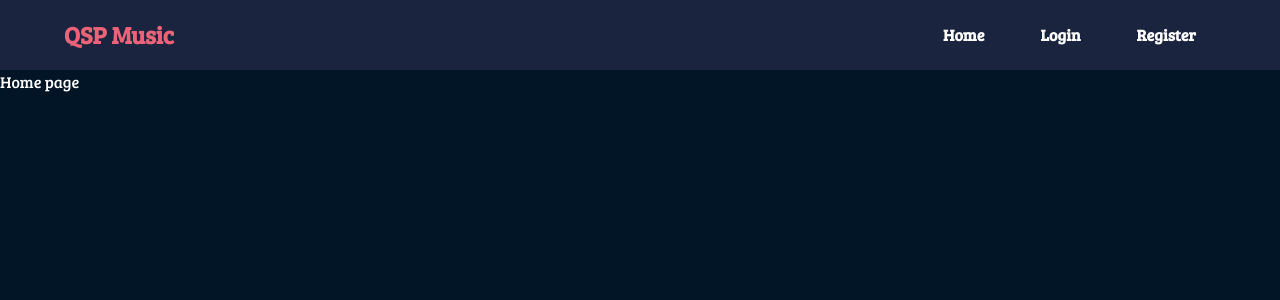
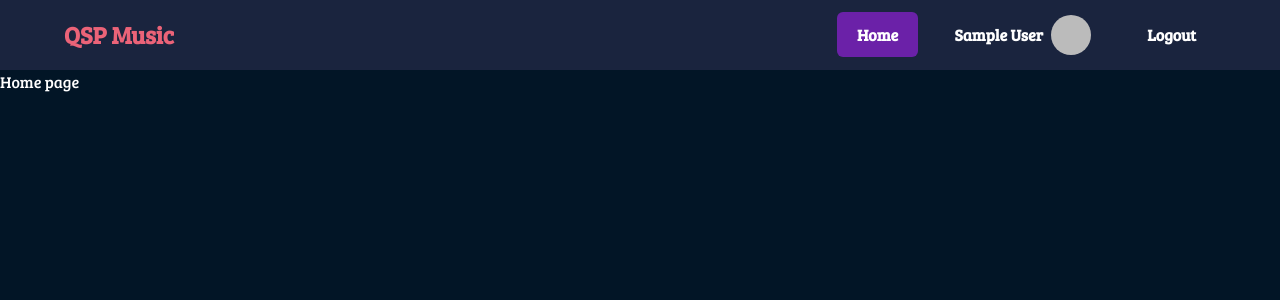
Before and after one commit to pranavsinggh/live-music-firebase, a React (Vite) app: page / in a window 1280 px wide. Shown: the top 300 px of the page. Built offline with nearby package versions, Linux system fonts and the light colour scheme; no server answers; sample sign-in values are in the browser's storage.

Commit message:
added user link

```diff
--- a/src/components/auth/Login.jsx
+++ b/src/components/auth/Login.jsx
@@ -31,7 +31,6 @@ const Login = () => {
     e.preventDefault();
     try {
       let data = await signInWithEmailAndPassword(__AUTH, email, password);
-      console.log(data);
       if (data.user.emailVerified === true) {
         toast.success("User logged in");
         navigate("/");
--- a/src/components/navbar block/Menu.jsx
+++ b/src/components/navbar block/Menu.jsx
@@ -1,21 +1,33 @@
+import { useContext } from "react";
 import { NavLink } from "react-router-dom";
+import { AuthContextAPI } from "../../context/AuthContext";
+import { signOut } from "firebase/auth";
+import { __AUTH } from "../../backend/firebase";
+import toast from "react-hot-toast";
 
 const Menu = () => {
+  let { authUser } = useContext(AuthContextAPI);
+
+  const logout = async () => {
+    try {
+      await signOut(__AUTH);
+      window.localStorage.removeItem("TOKEN");
+      toast.success("User logged out");
+      window.location.assign("/");
+    } catch (error) {
+      toast.error(error.message);
+    }
+  };
+
+  let AnonymousUser = () => {
     return (
-    <aside>
-      <nav>
-        <ul className="flex gap-4">
-          <li>
-            <NavLink
-              to="/"
-              className="text-white active:bg-[#4a3e60cc] hover:bg-purple-800 px-5 py-3 font-semibold pointer-events-auto rounded-md"
-            >
-              Home
-            </NavLink>
-          </li>
+      <>
         <li>
           <NavLink
             to="/auth/login"
+            style={({ isActive }) => ({
+              background: isActive ? "#6b21a8" : "",
+            })}
             className="text-white active:bg-[#4a3e60cc] hover:bg-purple-800 px-5 py-3 font-semibold pointer-events-auto rounded-md"
           >
             Login
@@ -24,11 +36,67 @@ const Menu = () => {
         <li>
           <NavLink
             to="/auth/register"
+            style={({ isActive }) => ({
+              background: isActive ? "#6b21a8" : "",
+            })}
             className="text-white active:bg-[#4a3e60cc] hover:bg-purple-800 px-5 py-3 font-semibold pointer-events-auto rounded-md"
           >
             Register
           </NavLink>
         </li>
+      </>
+    );
+  };
+
+  let AuthenticatedUser = () => {
+    return (
+      <>
+        <li>
+          <NavLink
+            to="/user/profile"
+            style={({ isActive }) => ({
+              background: isActive ? "#6b21a8" : "",
+            })}
+            className="text-white active:bg-[#4a3e60cc] hover:bg-purple-800 px-5 py-1  font-semibold pointer-events-auto rounded-md flex items-center justify-center gap-2"
+          >
+            <span>{authUser.displayName}</span>
+            <span>
+              {" "}
+              <img
+                src={authUser.photoURL}
+                alt=""
+                className="w-[40px] h-[40px] rounded-full"
+              />
+            </span>
+          </NavLink>
+        </li>
+        <li>
+          <NavLink
+            className="text-white active:bg-[#4a3e60cc] hover:bg-purple-800 px-5 py-3 font-semibold pointer-events-auto rounded-md"
+            onClick={logout}
+          >
+            Logout
+          </NavLink>
+        </li>
+      </>
+    );
+  };
+  return (
+    <aside>
+      <nav>
+        <ul className="flex gap-4 items-center">
+          <li>
+            <NavLink
+              to="/"
+              style={({ isActive }) => ({
+                background: isActive ? "#6b21a8" : "",
+              })}
+              className="text-white active:bg-[#4a3e60cc] hover:bg-purple-800 px-5 py-3 font-semibold pointer-events-auto rounded-md"
+            >
+              Home
+            </NavLink>
+          </li>
+          {authUser ? <AuthenticatedUser /> : <AnonymousUser />}
         </ul>
       </nav>
     </aside>
--- /dev/null
+++ b/src/components/user profile/ProfileContainer.jsx
@@ -0,0 +1,9 @@
+import React from 'react'
+
+const ProfileContainer = () => {
+  return (
+    <div>ProfileContainer</div>
+  )
+}
+
+export default ProfileContainer
--- a/src/context/AuthContext.jsx
+++ b/src/context/AuthContext.jsx
@@ -1,10 +1,28 @@
-import { createContext } from "react";
+import { onAuthStateChanged, signOut } from "firebase/auth";
+import { createContext, useEffect, useState } from "react";
+import { __AUTH } from "../backend/firebase";
+import toast from "react-hot-toast";
 
 export const AuthContextAPI = createContext(null);
 
 const AuthProvider = ({ children }) => {
+  let [authUser, setAuthUser] = useState(null);
+
+  useEffect(() => {
+    return onAuthStateChanged(__AUTH, userInfo => {
+      if (userInfo?.emailVerified && !userInfo?.isAnonymous) {
+        setAuthUser(userInfo);
+        window.localStorage.setItem("TOKEN", userInfo.accessToken);
+      } else {
+        window.localStorage.removeItem("TOKEN");
+      }
+    });
+  }, []);
+
   return (
-    <AuthContextAPI.Provider value={""}>{children}</AuthContextAPI.Provider>
+    <AuthContextAPI.Provider value={{ authUser }}>
+      {children}
+    </AuthContextAPI.Provider>
   );
 };
 
--- /dev/null
+++ b/src/routes/ProtectedRoutes.jsx
@@ -0,0 +1,17 @@
+import React, { useContext } from "react";
+import { AuthContextAPI } from "../context/AuthContext";
+import { Navigate } from "react-router-dom";
+
+const ProtectedRoutes = ({ children }) => {
+  let { authUser } = useContext(AuthContextAPI);
+  if (
+    (authUser && authUser?.accessToken) ||
+    window.localStorage.getItem("TOKEN")
+  ) {
+    return { children };
+  } else {
+    return <Navigate to="/auth/login" />;
+  }
+};
+
+export default ProtectedRoutes;
--- /dev/null
+++ b/src/routes/PublicRoutes.jsx
@@ -0,0 +1,18 @@
+import React, { useContext } from "react";
+import { AuthContextAPI } from "../context/AuthContext";
+import { Navigate } from "react-router-dom";
+
+const PublicRoutes = ({ children }) => {
+  let { authUser } = useContext(AuthContextAPI);
+  if (
+    !authUser ||
+    !authUser.accessToken ||
+    !window.localStorage.getItem("TOKEN")
+  ) {
+    return children;
+  } else {
+    return <Navigate to="/" />;
+  }
+};
+
+export default PublicRoutes;
--- a/src/routes/Routes.jsx
+++ b/src/routes/Routes.jsx
@@ -2,6 +2,9 @@ import { createBrowserRouter } from "react-router-dom";
 import Layout from "../components/Layout";
 import Register from "../components/auth/Register";
 import Login from "../components/auth/Login";
+import ProfileContainer from "../components/user profile/ProfileContainer";
+import ProtectedRoutes from "./ProtectedRoutes";
+import PublicRoutes from "./PublicRoutes";
 
 const router = createBrowserRouter([
   {
@@ -13,12 +16,28 @@ const router = createBrowserRouter([
         element: <h1>Home page</h1>,
       },
       {
+        path: "/user/profile",
+        element: (
+          <ProtectedRoutes>
+            <ProfileContainer />
+          </ProtectedRoutes>
+        ),
+      },
+      {
         path: "/auth/login",
-        element: <Login />,
+        element: (
+          <PublicRoutes>
+            <Login />
+          </PublicRoutes>
+        ),
       },
       {
         path: "/auth/register",
-        element: <Register />,
+        element: (
+          <PublicRoutes>
+            <Register />
+          </PublicRoutes>
+        ),
       },
     ],
   },
```
Lines whose indentation alone changed are shown as unchanged.
